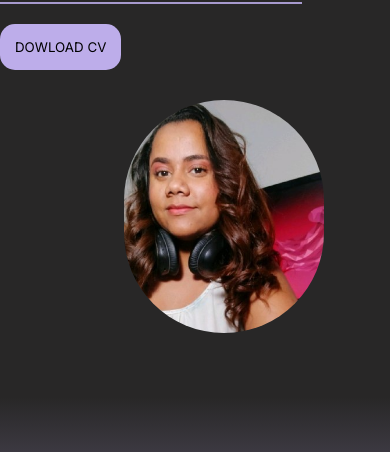
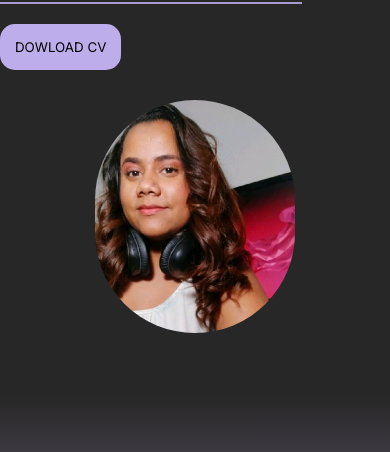
Before and after one commit to Maluventura/PortifolioProfissional, a plain HTML site: page index.html in a window 390 px wide. Shown: the part 648-1100 px from the top of the page. Drawn offline with Linux system fonts and the light colour scheme.

Commit message:
alteracoes na foto em home

```diff
--- a/index.css
+++ b/index.css
@@ -37,6 +37,11 @@ flex-direction: column;
 width: 80%;
 align-items: center;
 margin-top: 50px;
+}
+
+#foto{
+margin-left:0;
+
 }
 
 .card{
```
